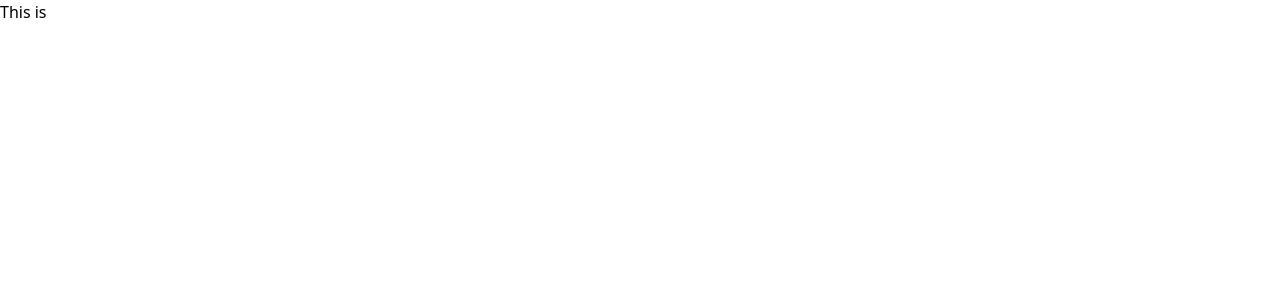
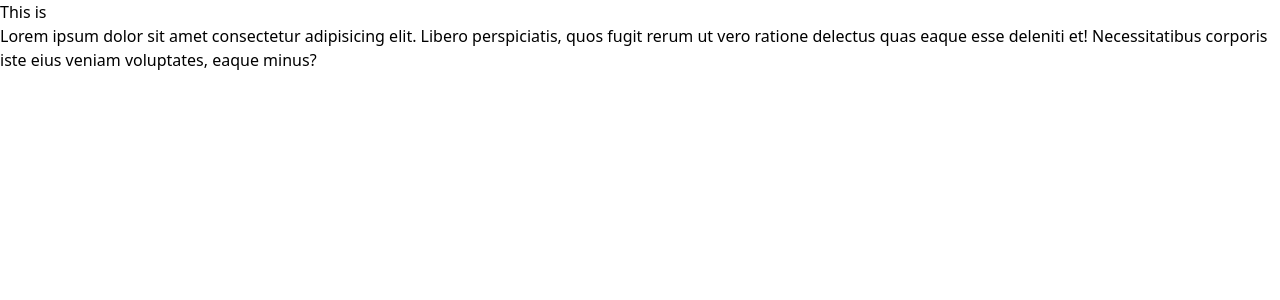
Before and after one commit to ilia-markovski-jdm/testly, a React (Vite) app: page / in a window 1280 px wide. Shown: the top 300 px of the page. Built offline with nearby package versions, Linux system fonts and the light colour scheme.

Commit message:
add description

```diff
--- a/src/App.tsx
+++ b/src/App.tsx
@@ -4,6 +4,7 @@ function App() {
     <div className="max-w-7xl px-5 mx-auto">
       <h1>{import.meta.env.VITE_ENVIRONMENT}</h1>
       <h2>This is {import.meta.env.VITE_TEST}</h2>
+      <p>Lorem ipsum dolor sit amet consectetur adipisicing elit. Libero perspiciatis, quos fugit rerum ut vero ratione delectus quas eaque esse deleniti et! Necessitatibus corporis iste eius veniam voluptates, eaque minus?</p>
     </div>
   )
 }
```
